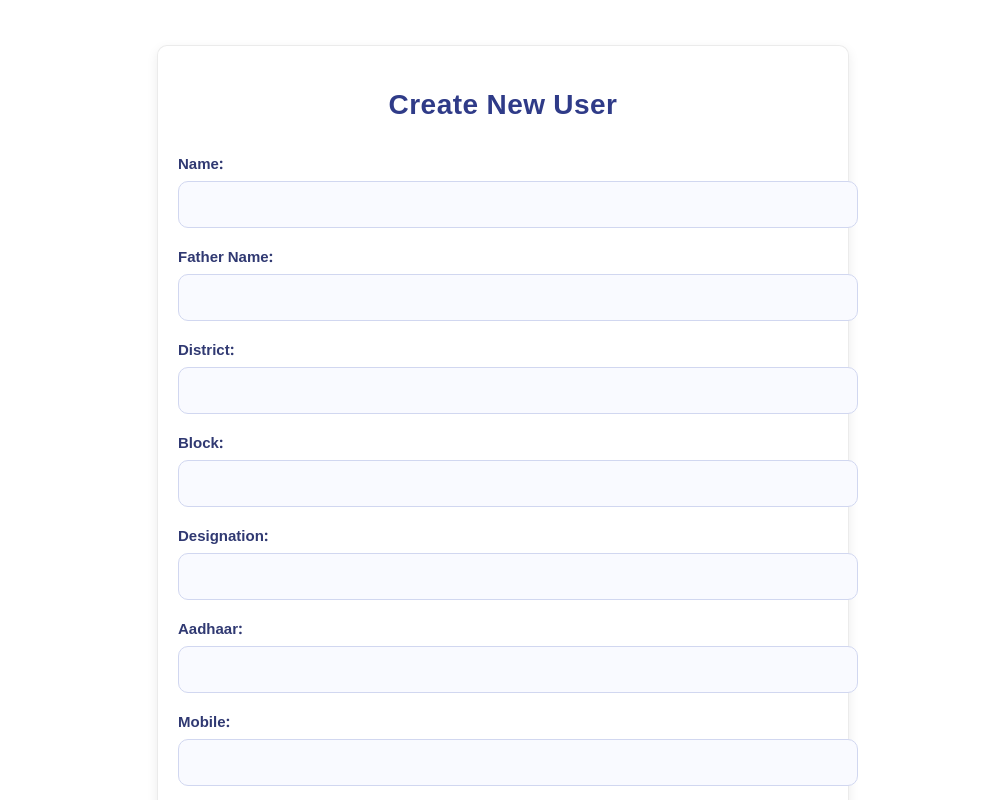
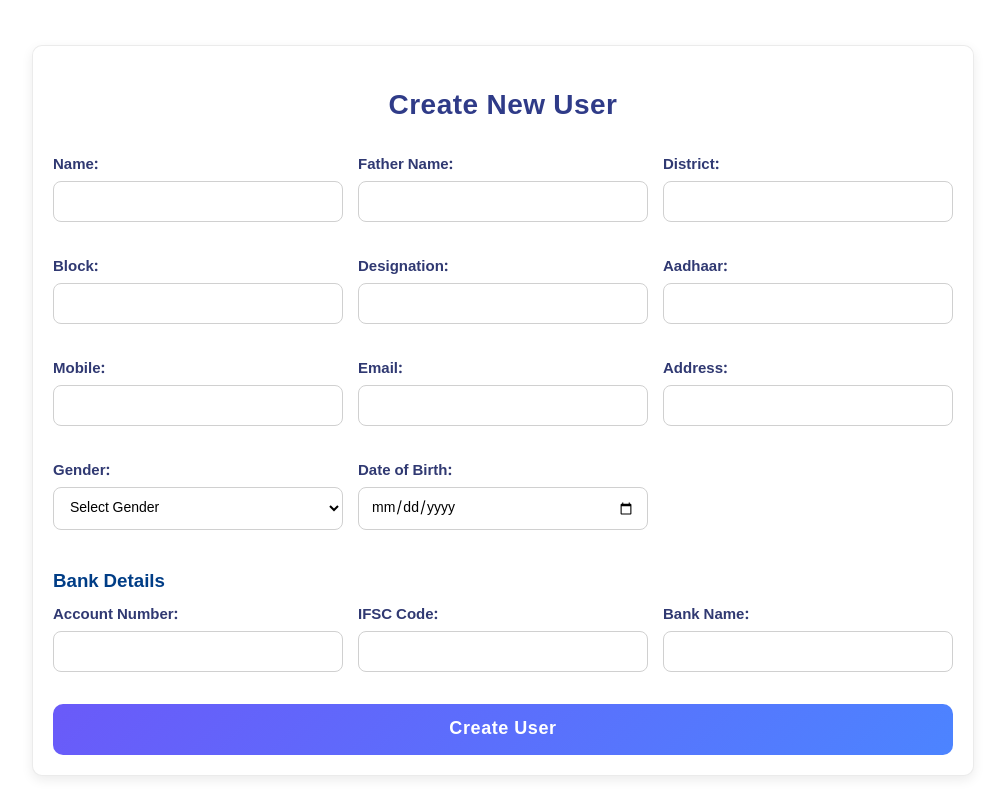
Before and after one commit to vikashsharma380/DigyaanshShrishti, a React (Vite) app: page /form/create-user in a window 1280 px wide. Shown: the top 800 px of the page, without its empty margins (137-1142 px from the left). Built offline with nearby package versions, Linux system fonts and the light colour scheme.

Commit message:
modified

```diff
--- a/src/components/Form/CreateUserForm.jsx
+++ b/src/components/Form/CreateUserForm.jsx
@@ -43,11 +43,14 @@ export default function CreateUserForm() {
   const handleSubmit = async (e) => {
     e.preventDefault();
 
-  const res = await fetch("https://digyaanshshrishti.onrender.com/api/users/create", {
+    const res = await fetch(
+      "https://digyaanshshrishti.onrender.com/api/users/create",
+      {
         method: "POST",
         headers: { "Content-Type": "application/json" },
         body: JSON.stringify(data),
-  });
+      }
+    );
 
     const result = await res.json();
 
@@ -60,59 +63,165 @@ const handleSubmit = async (e) => {
     }
   };
 
-
   return (
     <div className="form-wrapper">
       <h2 className="form-title">Create New User</h2>
 
       <form className="form-container" onSubmit={handleSubmit}>
+        <div className="form-grid">
+          <div>
+            <label>Name:</label>
+            <input
+              name="name"
+              value={data.name}
+              onChange={handleChange}
+              required
+            />
+          </div>
 
-        <label>Name:</label>
-        <input name="name" value={data.name} onChange={handleChange} required />
+          <div>
+            <label>Father Name:</label>
+            <input
+              name="fatherName"
+              value={data.fatherName}
+              onChange={handleChange}
+              required
+            />
+          </div>
 
-        <label>Father Name:</label>
-        <input name="fatherName" value={data.fatherName} onChange={handleChange} required />
+          <div>
+            <label>District:</label>
+            <input
+              name="district"
+              value={data.district}
+              onChange={handleChange}
+              required
+            />
+          </div>
 
-        <label>District:</label>
-        <input name="district" value={data.district} onChange={handleChange} required />
+          <div>
+            <label>Block:</label>
+            <input
+              name="block"
+              value={data.block}
+              onChange={handleChange}
+              required
+            />
+          </div>
 
-        <label>Block:</label>
-        <input name="block" value={data.block} onChange={handleChange} required />
+          <div>
+            <label>Designation:</label>
+            <input
+              name="designation"
+              value={data.designation}
+              onChange={handleChange}
+              required
+            />
+          </div>
 
-        <label>Designation:</label>
-        <input name="designation" value={data.designation} onChange={handleChange} required />
+          <div>
+            <label>Aadhaar:</label>
+            <input
+              name="aadhaar"
+              maxLength="12"
+              value={data.aadhaar}
+              onChange={handleChange}
+              required
+            />
+          </div>
 
-        <label>Aadhaar:</label>
-        <input name="aadhaar" maxLength="12" value={data.aadhaar} onChange={handleChange} required />
+          <div>
             <label>Mobile:</label>
-        <input name="mobile" maxLength="10" value={data.mobile} onChange={handleChange} required />
+            <input
+              name="mobile"
+              maxLength="10"
+              value={data.mobile}
+              onChange={handleChange}
+              required
+            />
+          </div>
+
+          <div>
             <label>Email:</label>
-        <input name="email" value={data.email} onChange={handleChange} required />
+            <input
+              name="email"
+              value={data.email}
+              onChange={handleChange}
+              required
+            />
+          </div>
+
+          <div>
             <label>Address:</label>
-        <input name="address" value={data.address} onChange={handleChange} required />
+            <input
+              name="address"
+              value={data.address}
+              onChange={handleChange}
+              required
+            />
+          </div>
+
+          <div>
             <label>Gender:</label>
-        <select name="gender" value={data.gender} onChange={handleChange} required>
+            <select
+              name="gender"
+              value={data.gender}
+              onChange={handleChange}
+              required
+            >
               <option value="">Select Gender</option>
               <option value="male">Male</option>
               <option value="female">Female</option>
             </select>
+          </div>
+
+          <div>
             <label>Date of Birth:</label>
-        <input type="date" name="dob" value={data.dob} onChange={handleChange} required />
+            <input
+              type="date"
+              name="dob"
+              value={data.dob}
+              onChange={handleChange}
+              required
+            />
+          </div>
+        </div>
 
         {/* BANK DETAILS */}
         <h3 style={{ marginTop: "20px" }}>Bank Details</h3>
 
+        <div className="form-grid">
+          <div>
             <label>Account Number:</label>
-        <input name="accountNumber" value={data.bankDetails.accountNumber} onChange={handleBankChange} />
+            <input
+              name="accountNumber"
+              value={data.bankDetails.accountNumber}
+              onChange={handleBankChange}
+            />
+          </div>
 
+          <div>
             <label>IFSC Code:</label>
-        <input name="ifscCode" value={data.bankDetails.ifscCode} onChange={handleBankChange} />
+            <input
+              name="ifscCode"
+              value={data.bankDetails.ifscCode}
+              onChange={handleBankChange}
+            />
+          </div>
 
+          <div>
             <label>Bank Name:</label>
-        <input name="bankName" value={data.bankDetails.bankName} onChange={handleBankChange} />
+            <input
+              name="bankName"
+              value={data.bankDetails.bankName}
+              onChange={handleBankChange}
+            />
+          </div>
+        </div>
 
-        <button className="submit-btn" type="submit">Create User</button>
-
+        <button className="submit-btn" type="submit">
+          Create User
+        </button>
       </form>
     </div>
   );
--- a/src/styles/user.css
+++ b/src/styles/user.css
@@ -3,7 +3,7 @@
 ------------------------------------ */
 .form-wrapper {
   width: 100%;
-  max-width: 650px;
+  max-width: 900px;
   margin: 45px auto;
   background: linear-gradient(135deg, #ffffff, #f4f7ff);
   padding: 35px 32px;
@@ -96,3 +96,14 @@
     font-size: 24px;
   }
 }
+.form-grid {
+  display: grid;
+  grid-template-columns: 1fr 1fr;
+  gap: 18px 25px;
+}
+
+@media (max-width: 600px) {
+  .form-grid {
+    grid-template-columns: 1fr;
+  }
+}
```
Lines whose indentation alone changed are shown as unchanged.
